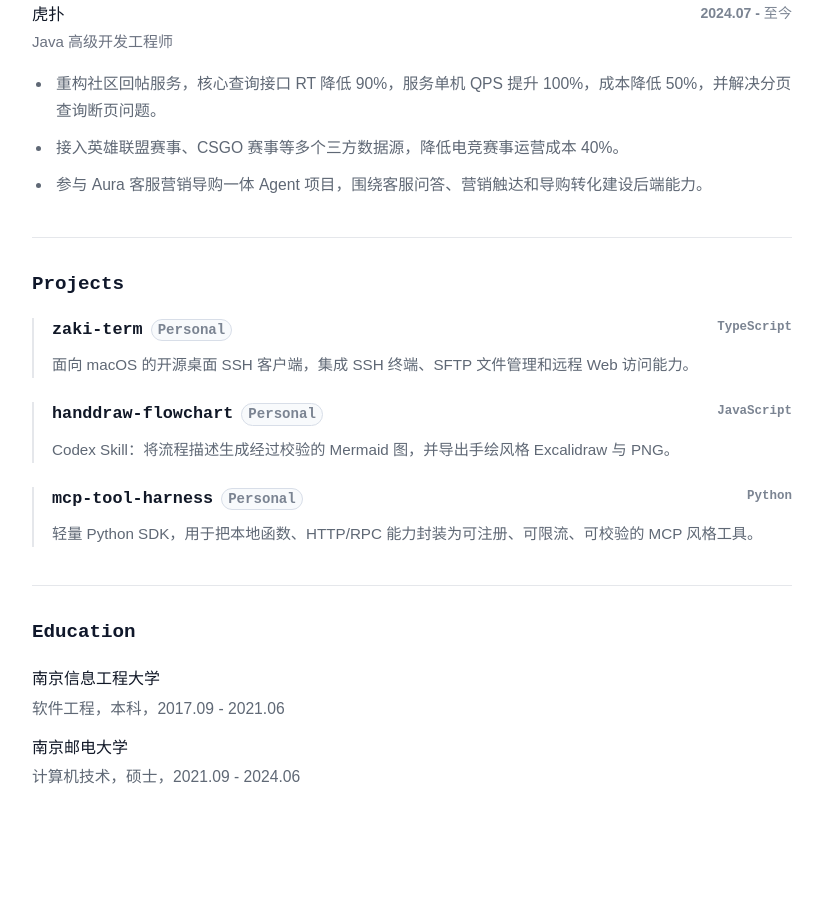
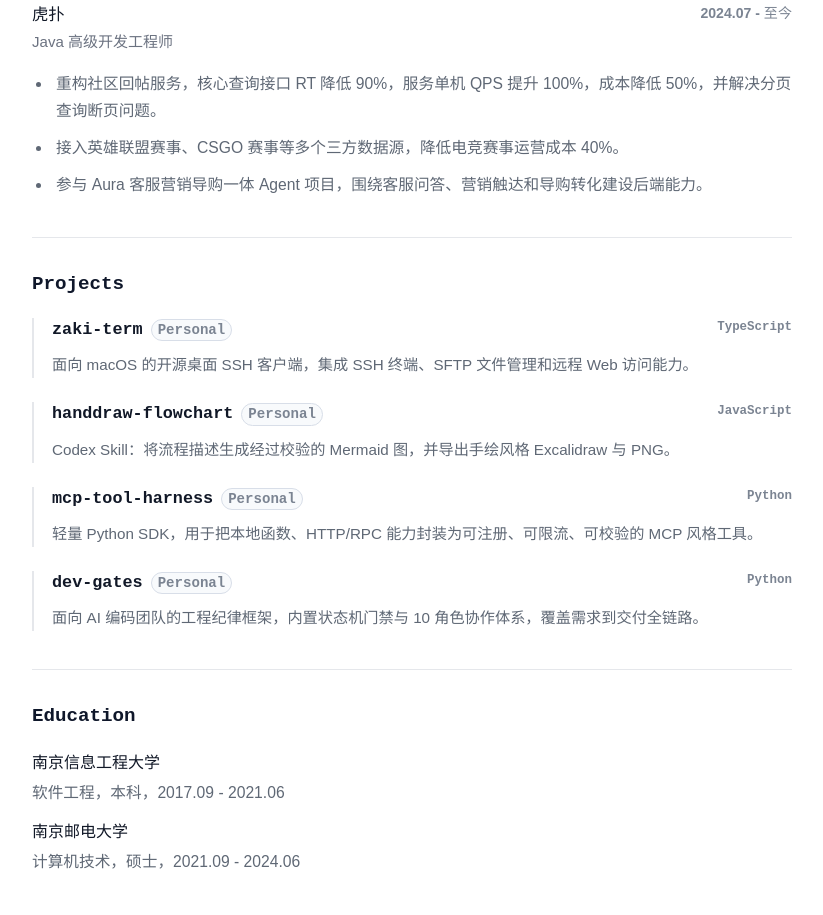
Before and after one commit to zengiai/zengiai.github.io, a website: page pages/resume/index.html in a window 1280 px wide. Shown: the part 798-1713 px from the top of the page, without its empty margins (296-1119 px from the left). Drawn offline with Linux system fonts and the light colour scheme; a web font is replaced by a local one.

Commit message:
feat(resume): 新增 dev-gates 项目

```diff
--- a/pages/resume/index.html
+++ b/pages/resume/index.html
@@ -157,6 +157,21 @@
                 </div>
                 <p>轻量 Python SDK，用于把本地函数、HTTP/RPC 能力封装为可注册、可限流、可校验的 MCP 风格工具。</p>
               </article>
+
+              <article class="project-item">
+                <div class="item-heading">
+                  <h3>
+                    <a class="en-type" lang="en" href="https://github.com/zengiai/dev-gates" target="_blank" rel="noreferrer">
+                      dev-gates
+                    </a>
+                    <span class="project-badge" lang="en">Personal</span>
+                  </h3>
+                  <div class="project-meta">
+                    <span class="en-type" lang="en">Python</span>
+                  </div>
+                </div>
+                <p>面向 AI 编码团队的工程纪律框架，内置状态机门禁与 10 角色协作体系，覆盖需求到交付全链路。</p>
+              </article>
             </div>
           </section>
 
```
